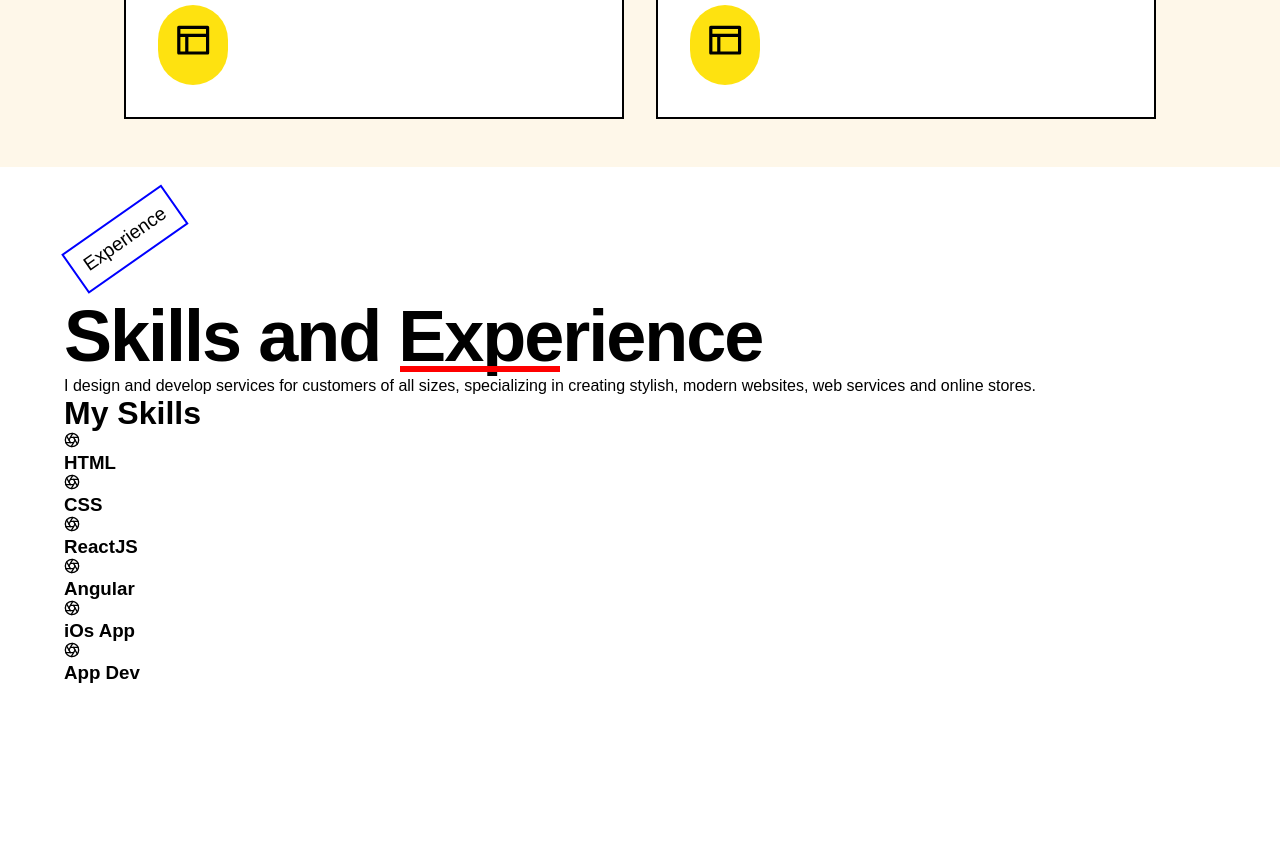
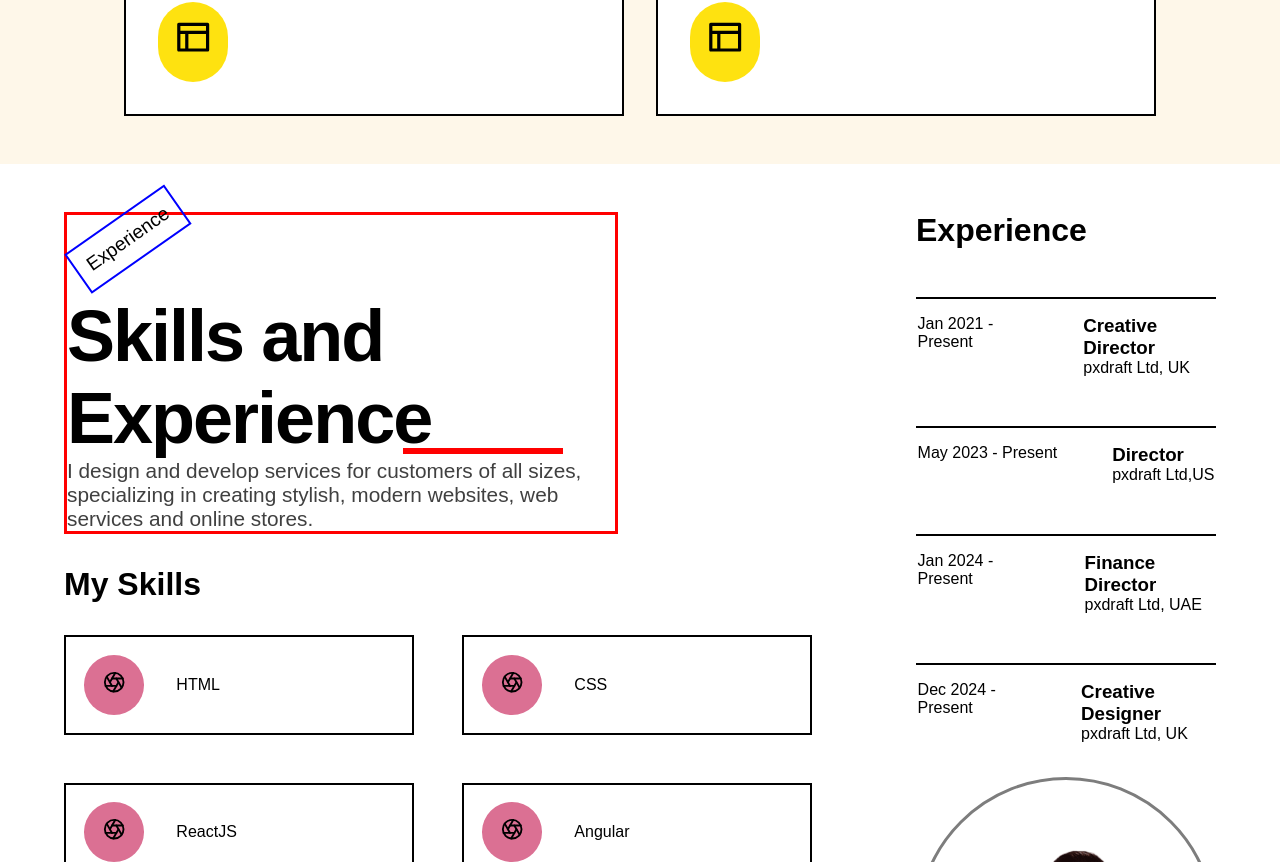
Before and after one commit to MuhammadZohaib28/nsfportfoliowebsitebatch9, a React (Vite) app: page / in a window 1280 px wide. Shown: the part 1938-2800 px from the top of the page. Before the commit the page ends 2670 px from the top, so only its background shows below. Built offline with nearby package versions, Linux system fonts and the light colour scheme.

Commit message:
Experince section.

```diff
--- a/src/components/Cards/Cards.css
+++ b/src/components/Cards/Cards.css
@@ -37,3 +37,27 @@
 .cards:hover {
   box-shadow: 7px 7px 0 0 black;
 }
+
+.skills-card {
+  border: 2px solid black;
+  display: flex;
+  justify-content: start;
+  align-items: center;
+  gap: 2rem;
+  padding: 1.1rem;
+  width: 350px;
+  transition: all ease 0.35s;
+}
+
+.skills-card:hover {
+  box-shadow: 7px 7px 0 0 black;
+}
+
+
+.skills-icon{
+  background-color: palevioletred;
+  border-radius: 100%;
+  font-size: 1.4rem;
+  padding: 1rem 1.2rem;
+  text-align: center;
+}
--- /dev/null
+++ b/src/components/Cards/SkillsCard.jsx
@@ -0,0 +1,13 @@
+import React from "react";
+import "./Cards.css";
+
+const SkillsCard = ({ skillsIcon, skillsTitle }) => {
+  return (
+    <div className="skills-card">
+      <span className="skills-icon">{skillsIcon}</span>
+      <span>{skillsTitle}</span>
+    </div>
+  );
+};
+
+export default SkillsCard;
--- a/src/components/Header/Header.css
+++ b/src/components/Header/Header.css
@@ -5,6 +5,10 @@
   padding: 1rem 4rem;
   /* background: gainsboro; */
   border-bottom: 2px solid black;
+  position: sticky;
+  top: 0;
+  z-index: 1000;
+  background-color: white;
 }
 
 .header-items {
@@ -27,8 +31,7 @@
   border-radius: 1rem;
 }
 
-
-.header-button{
+.header-button {
   font-size: 1.2rem;
   padding: 0.5rem 1rem;
   border: 1px solid black;
@@ -36,8 +39,7 @@
   font-weight: bold;
 }
 
-
-.header-button:hover{
+.header-button:hover {
   background-color: black;
   color: white;
 }
--- a/src/components/HeroSection/HeroSection.css
+++ b/src/components/HeroSection/HeroSection.css
@@ -44,4 +44,32 @@
 .herosection-imagestyling {
   border: 3px solid black;
   padding: 1rem;
+  position: relative;
+  border-left: 0;
+  border-top: 0;
+  border-right: 0;
 }
+
+.herosection-imagestyling::before {
+  content: "";
+  position: absolute;
+  background-color: red;
+  height: 1rem;
+  width: 1rem;
+  top: 8px;
+  right: 30px;
+
+  border-radius: 10rem;
+}
+
+.herosection-imagestyling::after {
+  content: "";
+  position: absolute;
+  background-color: yellow;
+  height: 1rem;
+  width: 1rem;
+  top: 8px;
+  right: 60px;
+
+  border-radius: 10rem;
+}
--- a/src/components/Skills/Skills.css
+++ b/src/components/Skills/Skills.css
@@ -1,3 +1,96 @@
 .skills-section {
   padding: 3rem 4rem;
+  display: flex;
+  justify-content: space-between;
+  align-items: start;
 }
+
+.skills-section-top {
+  border: 3px solid red;
+  width: 65%;
+}
+
+.skills-section-top p {
+  font-size: 1.3rem;
+  color: rgb(64, 64, 64);
+}
+
+.skills-section-bottom {
+  /* border: 2px solid black; */
+  display: flex;
+  flex-direction: column;
+  gap: 2rem;
+}
+
+.skills-section-left {
+  display: flex;
+  justify-content: space-between;
+  align-items: start;
+  flex-direction: column;
+  gap: 2rem;
+  flex: 3;
+}
+
+.skills-section-bottom-cards {
+  /* border: 3px solid red; */
+  display: flex;
+  flex-wrap: wrap;
+  gap: 3rem;
+  justify-content: start;
+}
+
+.experience-data {
+  border-top: 2px solid black;
+  display: flex;
+  justify-content: space-between;
+  align-items: start;
+  gap: 2rem;
+  padding: 0.1rem;
+  margin-top: 1rem;
+  padding-top: 1rem;
+}
+
+.position-location {
+  display: flex;
+  flex-direction: column;
+}
+
+.skills-section-right {
+  flex: 1;
+}
+
+.experience {
+  display: flex;
+  justify-content: space-between;
+  align-items: start;
+  gap: 2rem;
+  flex-direction: column;
+}
+
+.experience-data {
+  display: flex;
+  justify-content: space-between;
+  align-items: start;
+  /* border: 3px solid red; */
+  gap: 3rem;
+}
+
+.expeirnce-parent {
+  display: flex;
+  flex-direction: column;
+  gap: 2rem;
+}
+
+.skills-section-picture {
+  width: 300px;
+  height: 300px;
+  border-radius: 100%;
+  border: 3px solid rgb(125, 125, 125);
+  margin-top: 2rem;
+}
+
+.skills-img {
+  width: 100%;
+  height: 100%;
+  border-radius: 100%;
+}
--- a/src/components/Skills/Skills.jsx
+++ b/src/components/Skills/Skills.jsx
@@ -2,6 +2,8 @@ import React from "react";
 import "./Skills.css";
 import SectionHeading from "../SectionHeading/SectionHeading";
 import { FiAperture } from "react-icons/fi";
+import SkillsCard from "../Cards/SkillsCard";
+import mypicture from "../../assets/images/zohaibpicture.png";
 
 const Skills = () => {
   const skillsData = [
@@ -30,10 +32,33 @@ const Skills = () => {
       title: "App Dev",
     },
   ];
+
+  const experienceData = [
+    {
+      date: "Jan 2021 - Present",
+      position: "Creative Director",
+      location: "pxdraft Ltd, UK",
+    },
+    {
+      date: "May 2023 - Present",
+      position: "Director",
+      location: "pxdraft Ltd,US",
+    },
+    {
+      date: "Jan 2024 - Present",
+      position: "Finance Director",
+      location: "pxdraft Ltd, UAE",
+    },
+    {
+      date: "Dec 2024 - Present",
+      position: "Creative Designer",
+      location: "pxdraft Ltd, UK",
+    },
+  ];
   return (
     <div className="skills-section">
-      <div>
-        <div>
+      <div className="skills-section-left">
+        <div className="skills-section-top">
           <SectionHeading
             sectionheading={"Skills and Experience"}
             tag={"Experience"}
@@ -48,20 +73,44 @@ const Skills = () => {
           </p>
         </div>
 
-        <div>
+        <div className="skills-section-bottom">
           <h1>My Skills</h1>
 
-          {skillsData.map((item, index) => (
-            <>
-              <span>{item.icon}</span>
-
-              <h3>{item.title}</h3>
-            </>
-          ))}
+          <div className="skills-section-bottom-cards">
+            {skillsData.map((item, index) => (
+              <>
+                <SkillsCard
+                  skillsIcon={item.icon}
+                  skillsTitle={item.title}
+                  key={index}
+                />
+              </>
+            ))}
+          </div>
         </div>
       </div>
 
-      <div></div>
+      <div className="skills-section-right">
+        <div className="experience">
+          <h1>Experience</h1>
+          <div className="expeirnce-parent">
+            {experienceData.map((item, index) => (
+              <div className="experience-data">
+                <span>{item.date}</span>
+
+                <div className="position-location">
+                  <h3>{item.position}</h3>
+                  <span>{item.location}</span>
+                </div>
+              </div>
+            ))}
+          </div>
+        </div>
+
+        <div className="skills-section-picture">
+          <img src={mypicture} className="skills-img" />
+        </div>
+      </div>
     </div>
   );
 };
```
Lines whose indentation alone changed are shown as unchanged.
